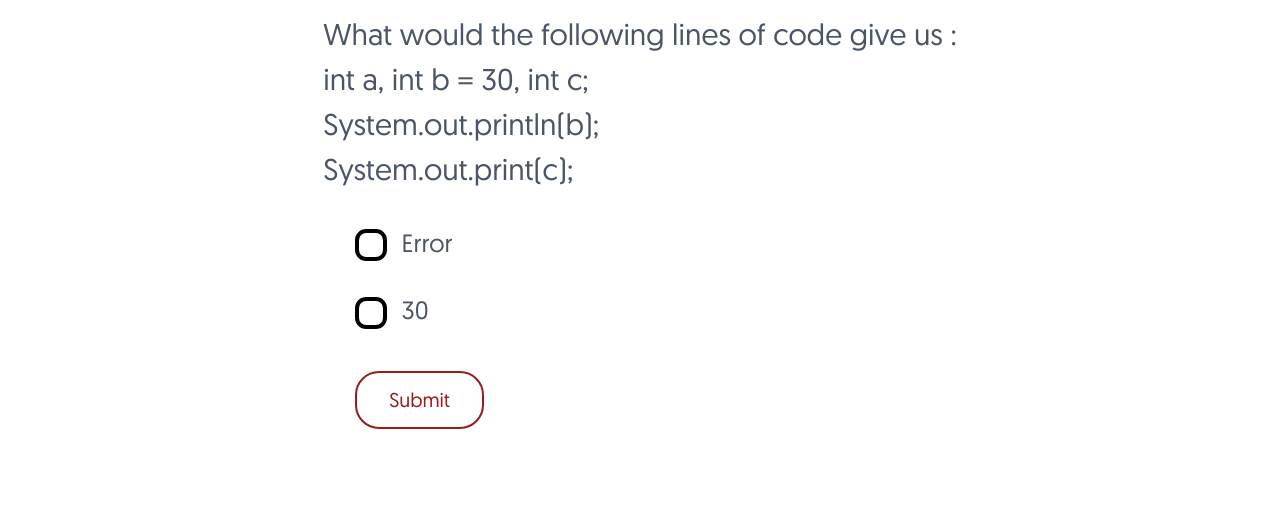
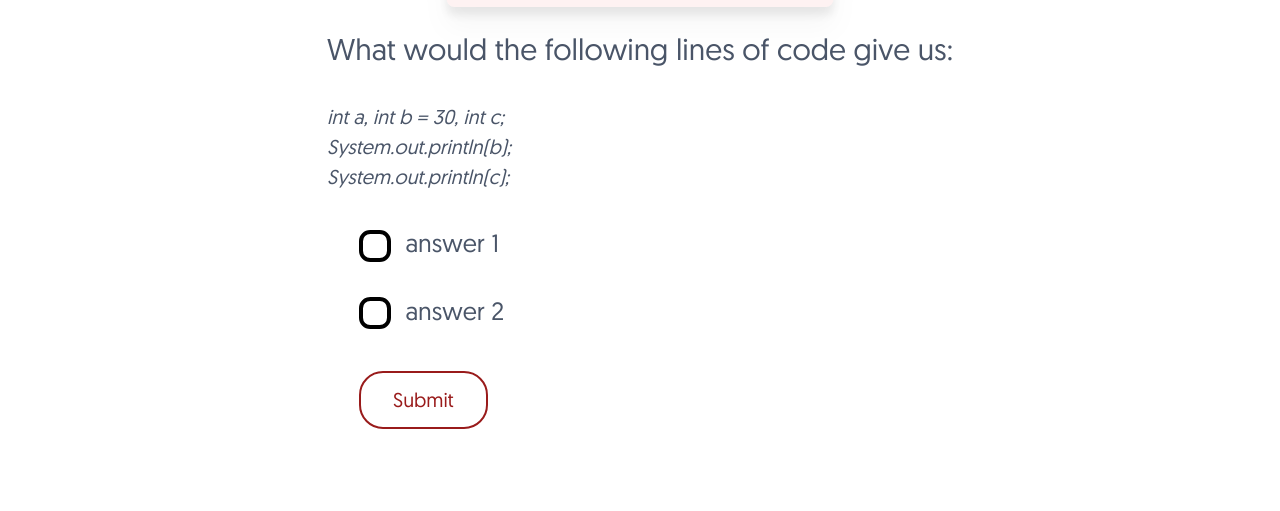
Before and after one commit to davud600/programmers-uni-site-client, a Next.js app: page / in a window 1280 px wide. Both pictures are taken after a click on the button "Submit". Shown: the top 511 px of the page. Built offline with nearby package versions, Linux system fonts and the light colour scheme.

Commit message:
fix: alert shows and answer is validate onsubmit

```diff
--- a/src/components/Alert.tsx
+++ b/src/components/Alert.tsx
@@ -37,9 +37,9 @@ const Alert = ({ type, message }: AlertProps) => {
         xmlns="http://www.w3.org/2000/svg"
       >
         <path
-          fill-rule="evenodd"
+          fillRule="evenodd"
           d="M18 10a8 8 0 11-16 0 8 8 0 0116 0zm-7-4a1 1 0 11-2 0 1 1 0 012 0zM9 9a1 1 0 000 2v3a1 1 0 001 1h1a1 1 0 100-2v-3a1 1 0 00-1-1H9z"
-          clip-rule="evenodd"
+          clipRule="evenodd"
         ></path>
       </svg>
       <span className="sr-only">Info</span>
@@ -85,9 +85,9 @@ const Alert = ({ type, message }: AlertProps) => {
           xmlns="http://www.w3.org/2000/svg"
         >
           <path
-            fill-rule="evenodd"
+            fillRule="evenodd"
             d="M4.293 4.293a1 1 0 011.414 0L10 8.586l4.293-4.293a1 1 0 111.414 1.414L11.414 10l4.293 4.293a1 1 0 01-1.414 1.414L10 11.414l-4.293 4.293a1 1 0 01-1.414-1.414L8.586 10 4.293 5.707a1 1 0 010-1.414z"
-            clip-rule="evenodd"
+            clipRule="evenodd"
           ></path>
         </svg>
       </button>
--- a/src/components/home/PracticeQuestion.tsx
+++ b/src/components/home/PracticeQuestion.tsx
@@ -1,42 +1,126 @@
-import { useRef } from 'react';
+import type { Dispatch, SetStateAction } from 'react';
+import { useRef, useState } from 'react';
 
-const PracticeQuestion = () => {
-  const radio1: any = useRef(null);
-  const radio2: any = useRef(null);
+import Alert from '../Alert';
+
+const ANSWERED_CORRECT_MESSAGE = 'The answer you chose was correct!';
+const ANSWERED_WRONG_MESSAGE = 'The answer you chose was wrong!';
+
+interface Answer {
+  content: string;
+  value: number;
+}
+
+interface PracticeQuestion {
+  question: string;
+  code: string;
+  answers: Answer[];
+  correctAnswer: number;
+}
+
+const practiceQuestion: PracticeQuestion = {
+  question: 'What would the following lines of code give us',
+  code: '<span>int a, int b = 30, int c;</span><span>System.out.println(b);</span><span>System.out.println(c);</span>',
+  answers: [
+    {
+      content: 'answer 1',
+      value: 0,
+    },
+    {
+      content: 'answer 2',
+      value: 1,
+    },
+  ],
+  correctAnswer: 0,
+};
+
+interface AnsweredStatus {
+  answered: boolean;
+  choice: number;
+  correct: boolean;
+}
+
+const PracticeQuestionAnswer = ({
+  answer,
+  correctAnswer,
+  setAnsweredStatus,
+}: {
+  answer: Answer;
+  correctAnswer: number;
+  setAnsweredStatus: Dispatch<SetStateAction<AnsweredStatus>>;
+}) => {
+  const radioRef: any = useRef(null);
+
+  return (
+    <>
+      <input
+        ref={radioRef}
+        type="radio"
+        id={`${answer.value}`}
+        name="radios"
+        value={answer.value}
+        onChange={() => {
+          setAnsweredStatus({
+            answered: false,
+            choice: answer.value,
+            correct: answer.value === correctAnswer,
+          });
+        }}
+      ></input>
+      <label htmlFor={`${answer.value}`}> {answer.content}</label>
+      <br></br>
+      <br></br>
+    </>
+  );
+};
+
+const Practice = () => {
+  const [answeredStatus, setAnsweredStatus] = useState<AnsweredStatus>({
+    answered: false,
+    choice: 0,
+    correct: false,
+  });
 
   const handleSubmit = () => {
-    // console.log(radio2.current?.checked);
+    setAnsweredStatus((prevAnsweredStatus) => ({
+      ...prevAnsweredStatus,
+      answered: true,
+    }));
   };
 
   return (
+    <>
+      {answeredStatus.answered && (
+        <div className="absolute left-1/2 z-10 mb-48 -translate-x-1/2 md:mb-64">
+          <Alert
+            type={answeredStatus.correct ? 'success' : 'danger'}
+            message={`${
+              answeredStatus.correct
+                ? ANSWERED_CORRECT_MESSAGE
+                : ANSWERED_WRONG_MESSAGE
+            }`}
+          />
+        </div>
+      )}
       <div className="flex flex-col px-4">
         <span className="text-xl font-medium md:text-3xl">
-        What would the following lines of code give us : <br></br>int a, int b =
-        30, int c;<br></br>System.out.println(b); <br></br>
-        System.out.print(c);
+          {practiceQuestion.question}:{' '}
         </span>
+        <br />
+        <div
+          className="flex flex-col italic"
+          dangerouslySetInnerHTML={{ __html: practiceQuestion.code }}
+        ></div>
+
         <div className="p-8">
-        <input
-          ref={radio1}
-          type="radio"
-          id="radio1"
-          name="radios"
-          value="Error"
-        ></input>
-        <label htmlFor="radio1"> Error</label>
-        <br></br>
-        <br></br>
-
-        <input
-          ref={radio2}
-          type="radio"
-          id="radio3"
-          name="radios"
-          value="30"
-        ></input>
-        <label htmlFor="radio3"> 30</label>
-        <br></br>
-        <br></br>
+          {practiceQuestion.answers.map((answer) => (
+            <PracticeQuestionAnswer
+              key={answer.value}
+              answer={answer}
+              correctAnswer={practiceQuestion.correctAnswer}
+              setAnsweredStatus={setAnsweredStatus}
+            />
+          ))}
 
           <button
             type="button"
@@ -48,7 +132,8 @@ const PracticeQuestion = () => {
           </button>
         </div>
       </div>
+    </>
   );
 };
 
-export default PracticeQuestion;
+export default Practice;
```
Lines whose indentation alone changed are shown as unchanged.
